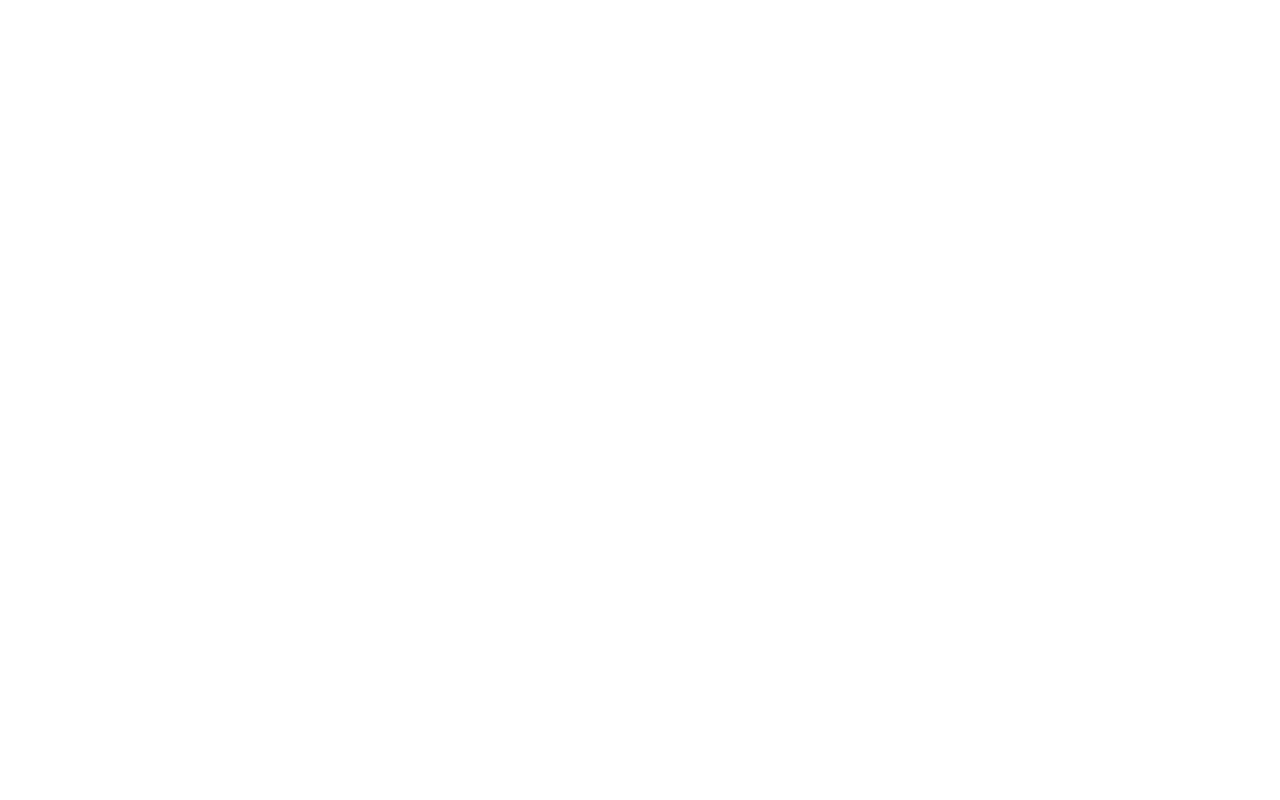
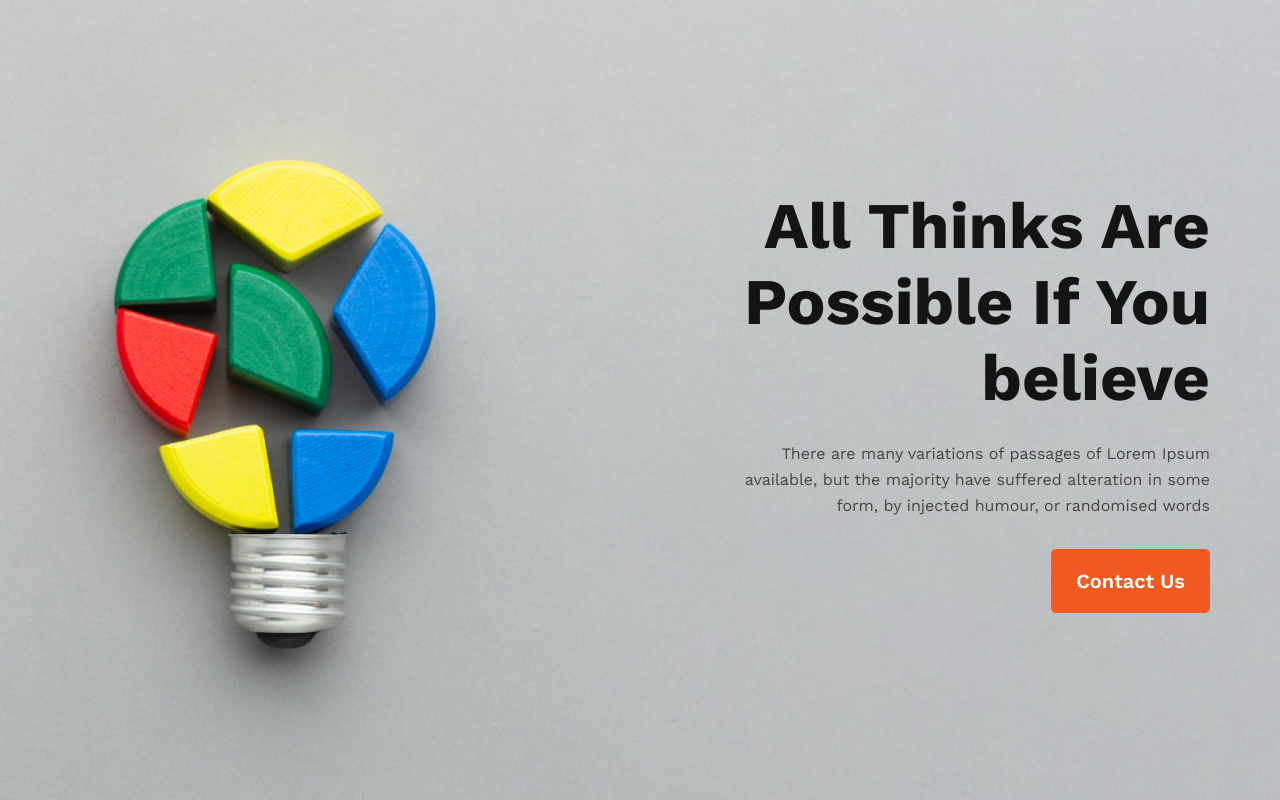
Before and after one commit to Solaiman366882/new-year-new-me, a plain HTML site: page index.html in a window 1280 px wide. Drawn offline with nearby package versions, Linux system fonts and the light colour scheme.

Commit message:
Added Header and banner section

```diff
--- a/assets/css/style.css
+++ b/assets/css/style.css
@@ -1,3 +1,4 @@
+/* === Global Css Area Start === */
 *{
     margin: 0;
     padding: 0;
@@ -13,6 +14,12 @@ h1{
     font-size: 65px;
     font-weight: 700;
 }
+p{
+    color: #444343;
+    text-align: right;
+    font-size: 16px;
+    line-height: 26px;
+}
 a{
     display: inline-block;
     text-decoration: none;
@@ -23,3 +30,46 @@ span{
 ul{
     list-style: none;
 }
+.container{
+    max-width: 1140px;
+    width: 100%;
+    margin: 0 auto;
+}
+.btn{
+    color: #FFF;
+    font-size: 20px;
+    font-weight: 600;
+    border-radius: 5px;
+    background: #F15B22;
+    padding: 20px 25px;
+    text-decoration: none;
+    border: none;
+    text-transform: capitalize;
+}
+/* === Global Css Area End === */
+
+/* === Header Css Area Start === */
+.header-section {
+	width: 100%;
+    background: url("../images/banner/banner2.png");
+    height: 100vh;
+    display: flex;
+    align-items: center;
+    justify-content: flex-end;
+    background-size: cover;
+    background-repeat: no-repeat;
+}
+.banner {
+	width: 100%;
+	display: flex;
+	justify-content: flex-end;
+}
+.hero {
+	width: 490px;
+	text-align: right;
+}
+.hero p{
+	margin-top: 25px;
+    margin-bottom: 30px;
+}
+/* === Header Css Area End === */
--- a/index.html
+++ b/index.html
@@ -12,6 +12,18 @@
     <link rel="stylesheet" href="assets/css/style.css">
 </head>
 <body>
-
+    <!-- === Header Section Start === -->
+    <header class="header-section">
+        <div class="container">
+           <div class="banner">
+            <div class="hero">
+                <h1>All Thinks Are Possible If You believe</h1>
+                <p>There are many variations of passages of Lorem Ipsum available, but the majority have suffered alteration in some form, by injected humour, or randomised words</p>
+                <a href="#" class="btn">Contact Us</a>
+            </div>
+           </div>
+        </div>
+    </header>
+    <!-- === Header Section End === -->
 </body>
 </html>
```
